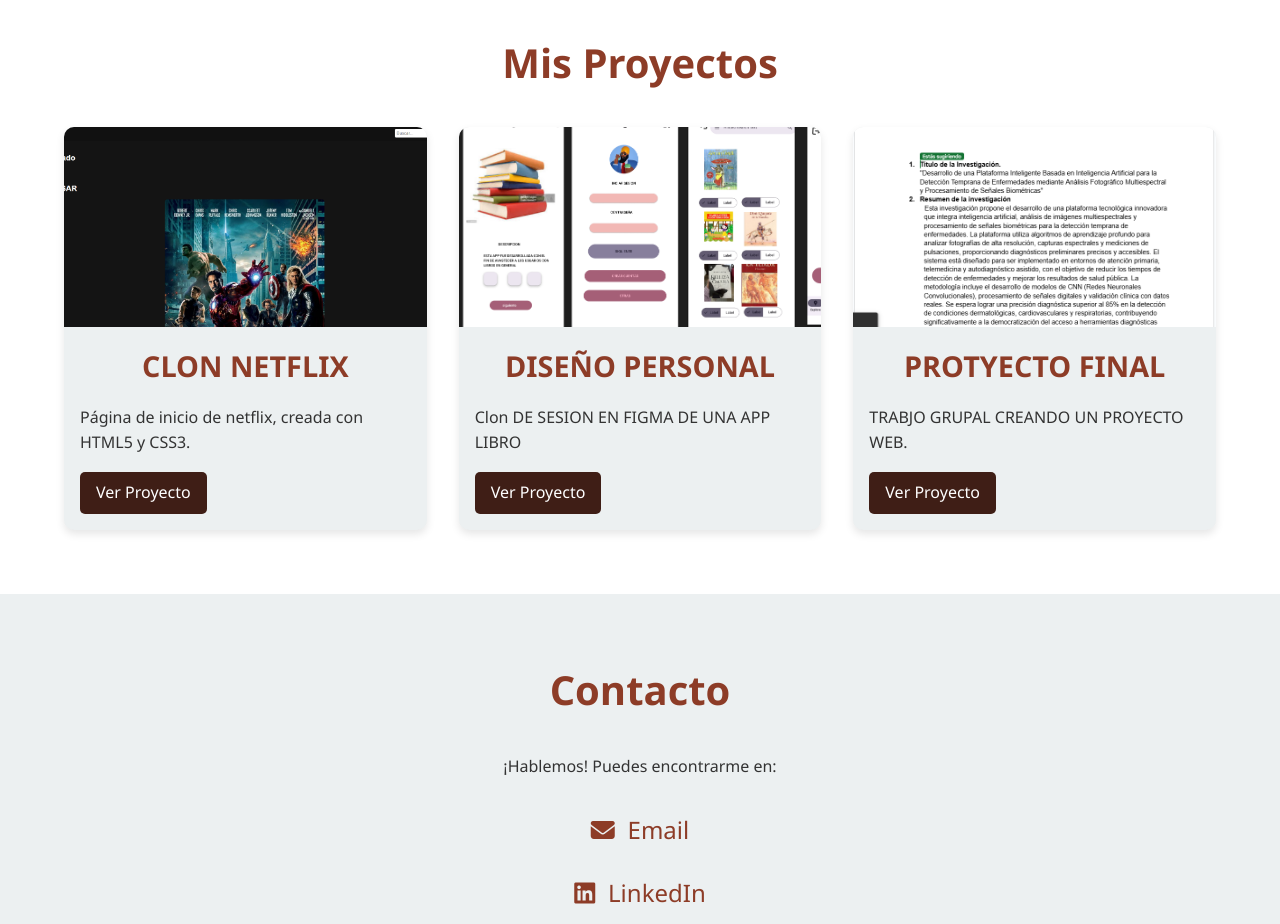
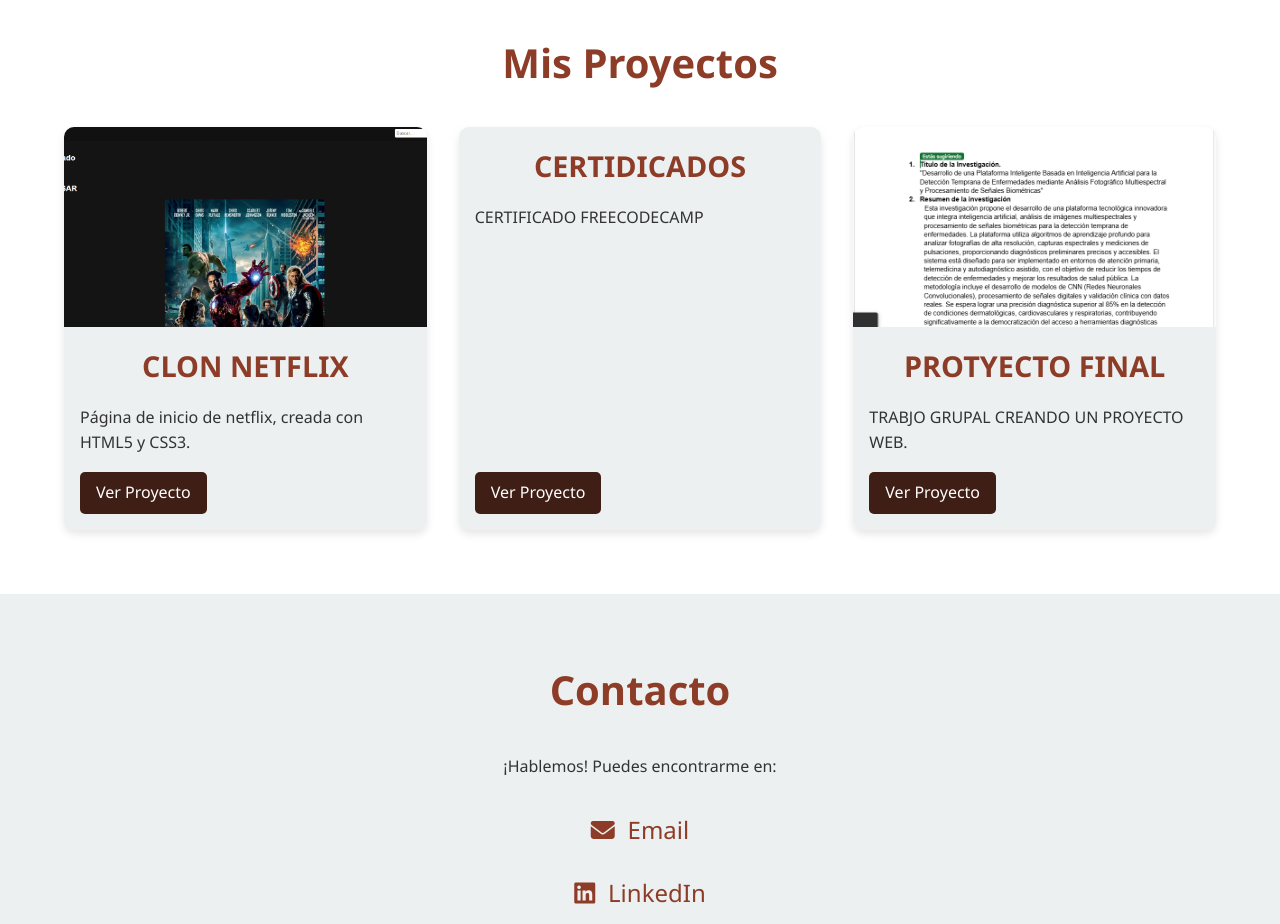
Before and after one commit to 2120191/mi_nuevo_portafolio, a plain HTML site: page index.html in a window 1280 px wide. Shown: the part 1380-2304 px from the top of the page. Drawn offline with Linux system fonts and the light colour scheme.

Commit message:
actualizando portafolio

```diff
--- a/index.html
+++ b/index.html
@@ -67,10 +67,9 @@
         </article>
 
         <article class="tarjeta-proyecto">
-          <img src="./public/FIGMA..png" alt="APP MOVIL PERSONAL"/>
-          <h3>DISEÑO PERSONAL</h3>
-          <p>Clon DE SESION EN FIGMA DE UNA APP LIBRO</p>
-          <a href="https://www.figma.com/design/0CSEYpxGxhw7qtCO9EHNtw/Untitled?node-id=0-1&m=dev&t=OP3pLbWCC6Emts9s-1" class="btn-secundario" target="_blank">Ver Proyecto</a>
+          <h3>CERTIDICADOS</h3>
+          <p>CERTIFICADO FREECODECAMP</p>
+          <a href="https://www.freecodecamp.org/certification/fcc-334acd27-4981-452d-86a2-f59cb120e376/responsive-web-design" class="btn-secundario" target="_blank">Ver Proyecto</a>
         </article>
 
         <article class="tarjeta-proyecto">
@@ -79,6 +78,7 @@
           <p>TRABJO GRUPAL CREANDO UN PROYECTO WEB.</p>
           <a href="https://docs.google.com/document/d/1VURK3hBOXrixrEn42-dRH3yIMreTv-Gg7Rx_NYbWhrs/edit?usp=sharing" class="btn-secundario" target="_blank">Ver Proyecto</a>
         </article>
+
       </div>
     </section>
 
```
